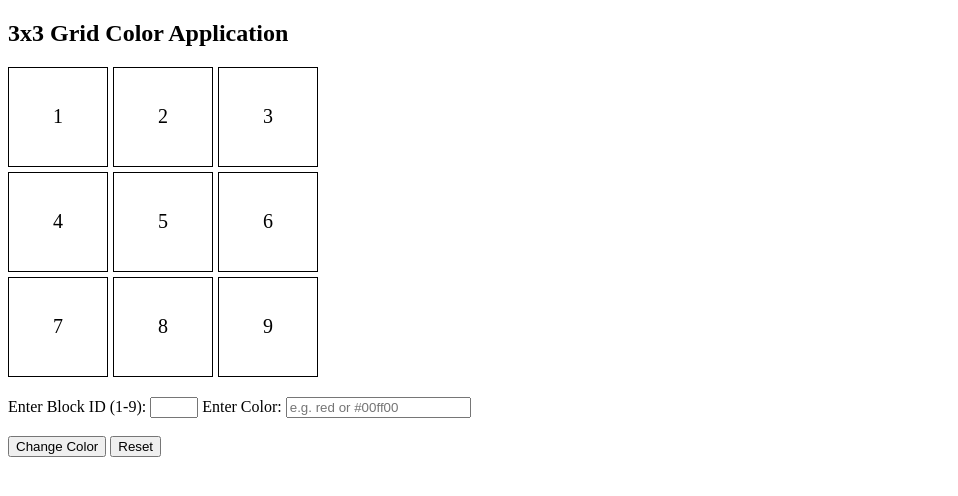
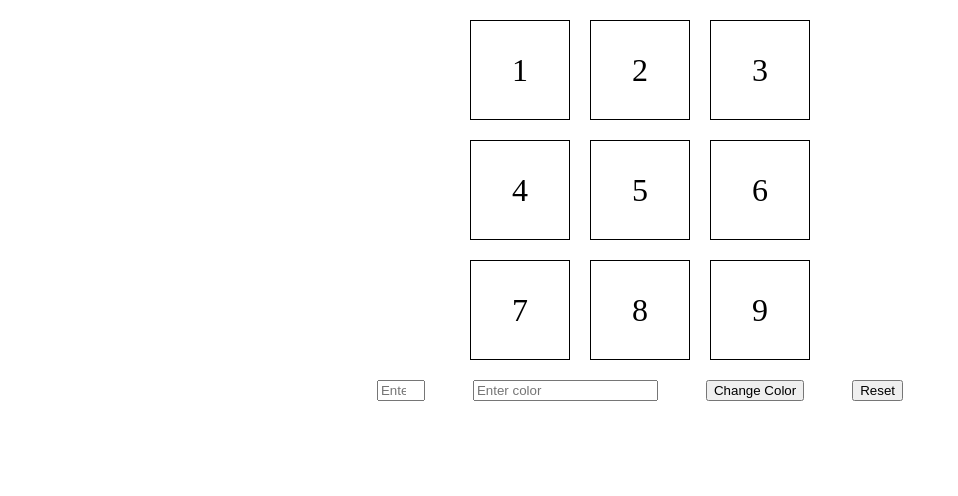
Before and after one commit to acciojob/Replit-Asian-Paints-Jidugutejesh, a website: page main.html in a window 1280 px wide. Both pictures are taken after a click on the button "Change Color". Shown: the whole page, without its empty margins (0-958 px from the left). Drawn offline with Linux system fonts and the light colour scheme.

Commit message:
created a submission

```diff
--- a/main.html
+++ b/main.html
@@ -5,10 +5,9 @@
 <head>
 	<link rel="stylesheet" href="styles.css">
 </head>
-<h2>3x3 Grid Color Application</h2>
 
-  <div id="grid-container">
-    <!-- 9 grid items -->
+<body>
+	   <div class="grid-container" id="grid-container">
         <div class="grid-item" id="1">1</div>
         <div class="grid-item" id="2">2</div>
         <div class="grid-item" id="3">3</div>
@@ -18,18 +17,14 @@
         <div class="grid-item" id="7">7</div>
         <div class="grid-item" id="8">8</div>
         <div class="grid-item" id="9">9</div>
+
     </div>
-
-  <label>Enter Block ID (1-9): </label>
-  <input type="number" id="block_id" min="1" max="9">
-
-  <label>Enter Color: </label>
-  <input type="text" id="colour_id" placeholder="e.g. red or #00ff00">
-
-  <br><br>
+    <div class="actions">
+        <input type="number" placeholder="Enter Block" id="block_id" min="1" max="9">
+        <input type="text" placeholder="Enter color" id="color_id">
         <button id="change_button">Change Color</button>
         <button id="Reset">Reset</button>
-
+    </div>
 	<!-- the entire body must be written by student -->
     <script type="text/javascript" src="./script.js">
 </script>
--- a/script.js
+++ b/script.js
@@ -1,29 +1,28 @@
 //your JS code here. If required.
 
-const changeBtn = document.getElementById("change_button");
-    const resetBtn = document.getElementById("Reset");
+const changeButton = document.getElementById("change_button")
+const resetButton = document.getElementById("Reset")
 
-    changeBtn.addEventListener("click", () => {
-      // Step 1: Reset all grid items
-      document.querySelectorAll(".grid-item").forEach(item => {
-        item.style.backgroundColor = "transparent";
-      });
+changeButton.addEventListener("click",()=>changeColor())
+resetButton.addEventListener("click",()=>resetColor())
+function changeColor(){
+	resetColor()
 
-      // Step 2: Get inputs
-      const blockId = document.getElementById("block_id").value;
-      const colour = document.getElementById("colour_id").value;
+	const selectedBlock = document.getElementById("block_id").value;
+	const assignedColor = document.getElementById("color_id").value;
 
-      // Step 3: Apply color if valid
-      const block = document.getElementById(blockId);
-      if (block) {
-        block.style.backgroundColor = colour;
-      } else {
-        alert("Invalid Block ID! Enter a number between 1 and 9.");
-      }
-    });
+//if(selectedBlock<1 || selectedBlock>9){
+//	alert("Please enter valid block 1-9")
+//	return
+//}
 
-    resetBtn.addEventListener("click", () => {
-      document.querySelectorAll(".grid-item").forEach(item => {
-        item.style.backgroundColor = "transparent";
-      });
-    });
+	document.getElementById(selectedBlock).style.backgroundColor=assignedColor
+	     console.log(selectedBlock, assignedColor)
+
+}
+function resetColor() {
+	for(let i=1;i<=9;i++){
+		document.getElementById(i.toString()).style.backgroundColor="transparent";
+	}
+
+}
--- a/styles.css
+++ b/styles.css
@@ -1,16 +1,30 @@
 /*  your css code here. If applicable */
-   #grid-container {
+ body {
+        margin: 0;
+        padding: 0;
+
+    }
+
+    .grid-container {
         display: grid;
         grid-template-columns: repeat(3, 100px);
         grid-template-rows: repeat(3, 100px);
-      gap: 5px;
-      margin-bottom: 20px;
+        gap: 20px;
+        justify-content: center;
+        margin-top: 20px;
     }
+
     .grid-item {
+        border: 1px solid black;
+        font-size: 2rem;
         display: flex;
+        justify-content: center;
         align-items: center;
+    }
+
+    .actions {
+        display: flex;
         justify-content: center;
-      border: 1px solid black;
-      font-size: 20px;
-      background-color: transparent;
+        gap: 3rem;
+        margin-top: 20px;
     }
```
Lines whose indentation alone changed are shown as unchanged.
